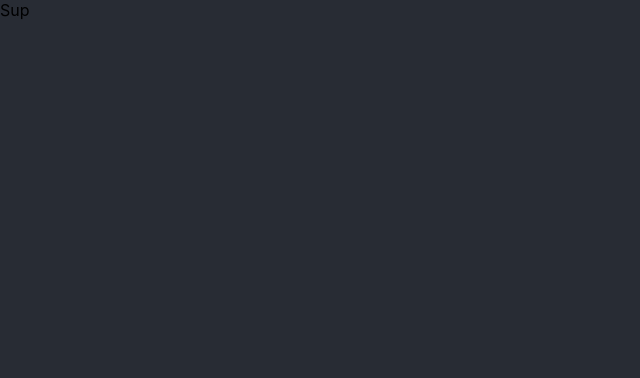
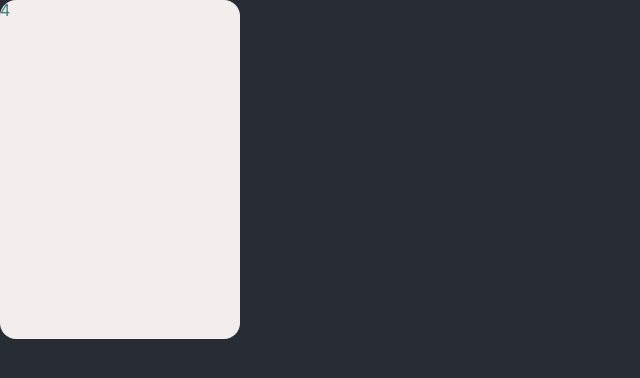
Before and after one commit to callumfairbairn/blob, a React (Create React App) app: page / in a window 1280 px wide. Shown: the top 378 px of the page, without its empty margins (0-640 px from the left). Built offline with nearby package versions, Linux system fonts and the light colour scheme.

Commit message:
Use Card in App and change css

```diff
--- a/src/App.css
+++ b/src/App.css
@@ -1,6 +1,6 @@
 .App {
   display: flex;
-  background-color: #282c34;
+  background-color: #282C34;
   width: 100vw;
   height: 100vh;
 }
--- a/src/App.tsx
+++ b/src/App.tsx
@@ -1,10 +1,11 @@
 import React from 'react';
 import './App.css';
+import {Card} from "./Card/Card";
 
 function App() {
   return (
     <div className="App">
-      Sup
+      <Card  value={4}/>
     </div>
   );
 }
```
